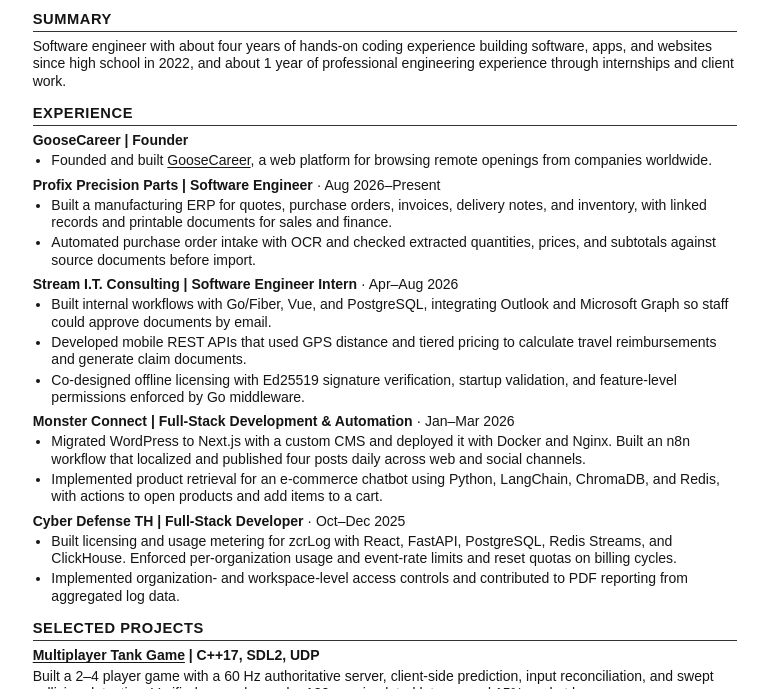
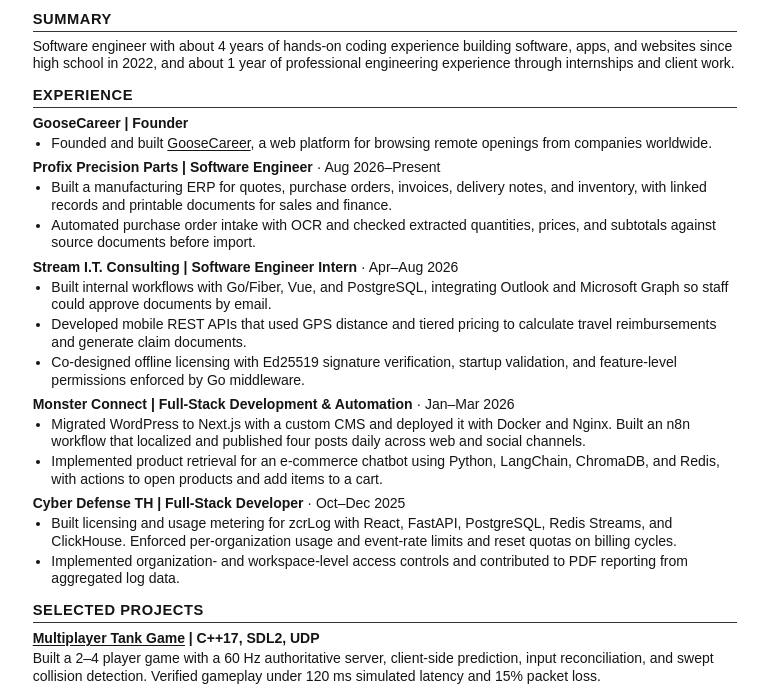
Before and after one commit to pigglegiggle/patcharaphon, a plain HTML site: page dist/cv.html in a window 1280 px wide. Shown: the part 88-777 px from the top of the page, without its empty margins (255-1023 px from the left). Drawn offline with Linux system fonts and the light colour scheme.

Commit message:
Use numerals for years of coding experience

```diff
--- a/dist/cv.html
+++ b/dist/cv.html
@@ -36,7 +36,7 @@ article { break-inside: avoid; }
 <main>
 <section>
 <h2>Summary</h2>
-<p>Software engineer with about four years of hands-on coding experience building software, apps, and websites since high school in 2022, and about 1 year of professional engineering experience through internships and client work.</p>
+<p>Software engineer with about 4 years of hands-on coding experience building software, apps, and websites since high school in 2022, and about 1 year of professional engineering experience through internships and client work.</p>
 </section>
 <section>
 <h2>Experience</h2>
```
Also changed, not shown: 1 other file.
